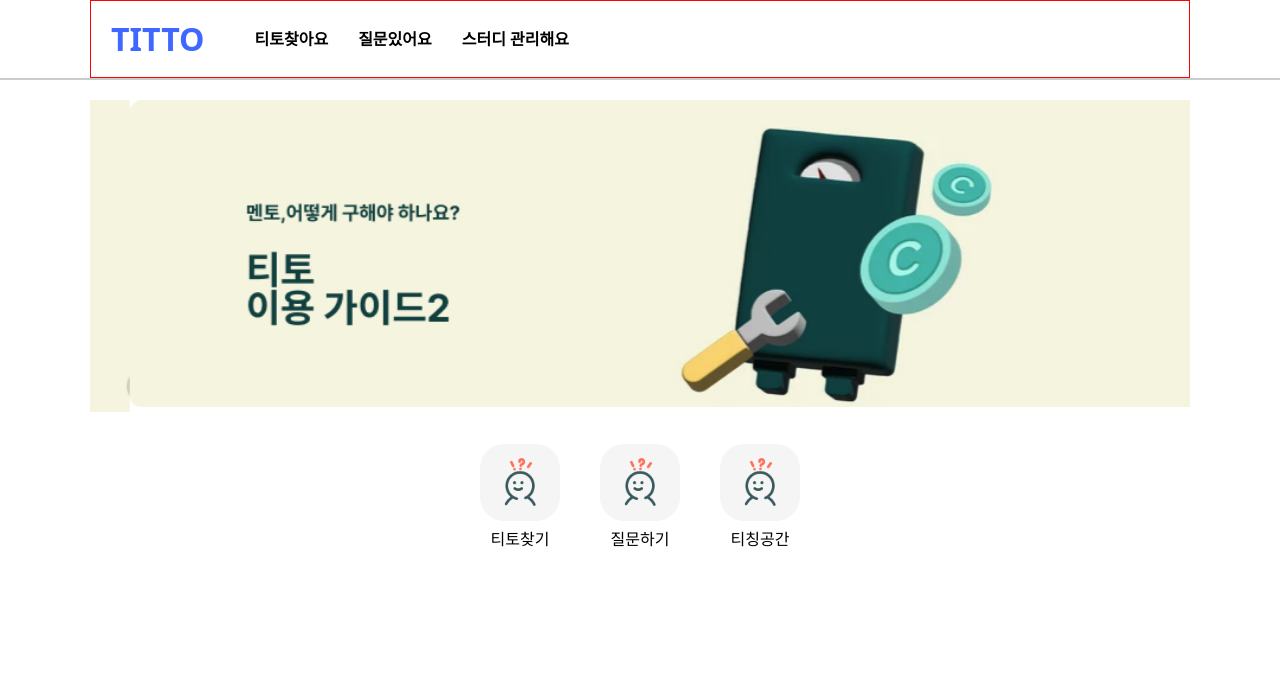
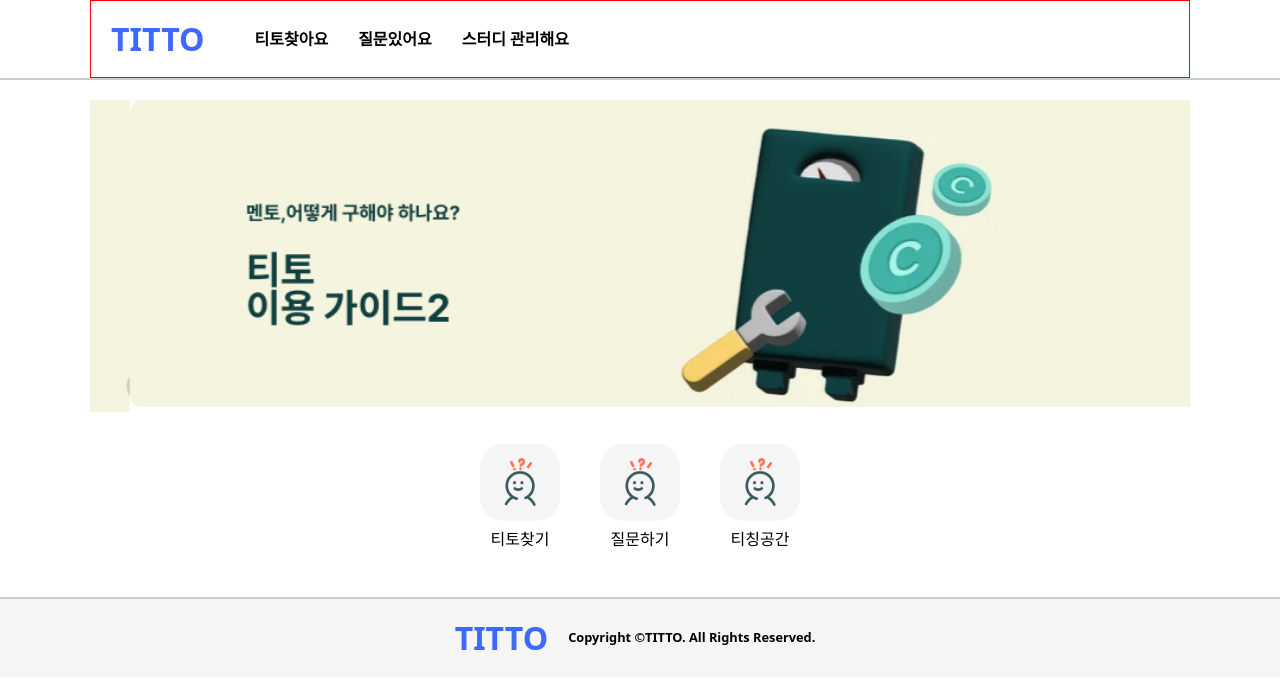
Before and after one commit to Zvckaya/TT_Frontend, a React (Vite) app: page / in a window 1280 px wide. Shown: the top 688 px of the page. Built offline with nearby package versions, Linux system fonts and the light colour scheme.

Commit message:
푸터 완성

```diff
--- a/src/components/TTfooter.tsx
+++ b/src/components/TTfooter.tsx
@@ -1,4 +1,55 @@
+import styled from "styled-components";
+
 const Footer = () => {
-  return <div> 김동찬 푸터 </div>;
+  return (
+    <FooterWrapper>
+      <FooterUl>
+        <FooterLi>
+          <FooterLogo>TITTO</FooterLogo>
+          <FooterText> Copyright ©TITTO. All Rights Reserved.</FooterText>
+        </FooterLi>
+      </FooterUl>
+    </FooterWrapper>
+  );
 };
+
+const FooterWrapper = styled.footer`
+  width: 100%;
+  background-color: #f5f5f5;
+  height: 80px;
+  display: flex;
+  justify-content: center;
+  border-top: 2px solid #ccc;
+  margin-top: 50px;
+`;
+
+const FooterUl = styled.ul`
+  list-style: none;
+  padding: 0;
+  margin: 0;
+  display: flex;
+  width: 1100px;
+  justify-content: center;
+`;
+const FooterLi = styled.li`
+  margin-right: 30px;
+  display: flex;
+  align-items: center;
+  position: relative;
+`;
+
+const FooterText = styled.p`
+  font-size: 0.8rem;
+  color: black;
+  font-weight: bold;
+  margin: 0;
+`;
+
+const FooterLogo = styled.h1`
+  font-size: 32px;
+  font-weight: bold;
+  color: #3e68ff;
+  margin: 0 20px;
+`;
+
 export default Footer;
--- a/src/components/TTlayout.tsx
+++ b/src/components/TTlayout.tsx
@@ -1,6 +1,6 @@
 import { Link, Outlet, useNavigate } from "react-router-dom";
 import styled from "styled-components";
-
+import TTfooter from "./TTfooter";
 const NavWrapper = styled.nav`
   width: 100%;
   background-color: #fff;
@@ -86,6 +86,7 @@ const TTlayout = () => {
       <Container>
         <Outlet />
       </Container>
+      <TTfooter />
     </>
   );
 };
```
